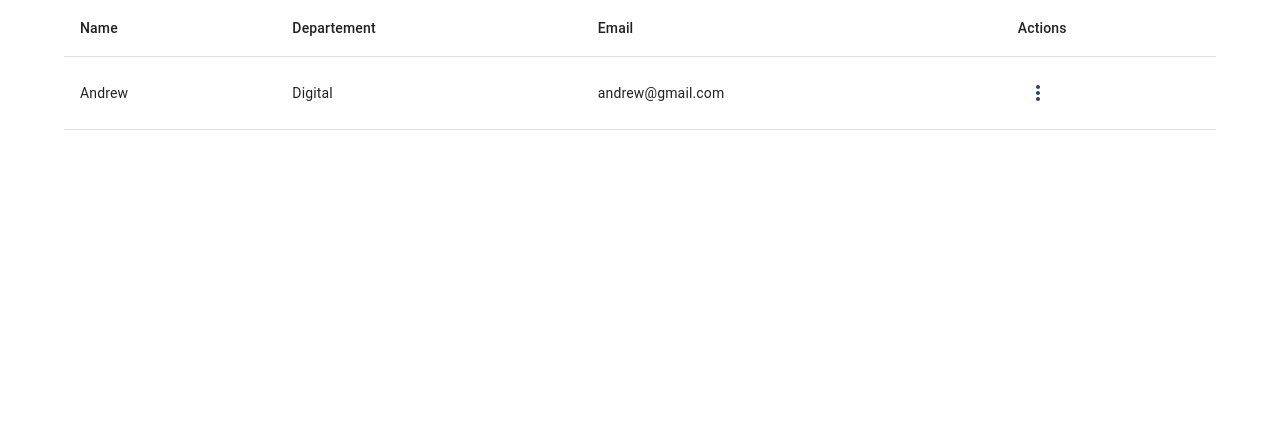
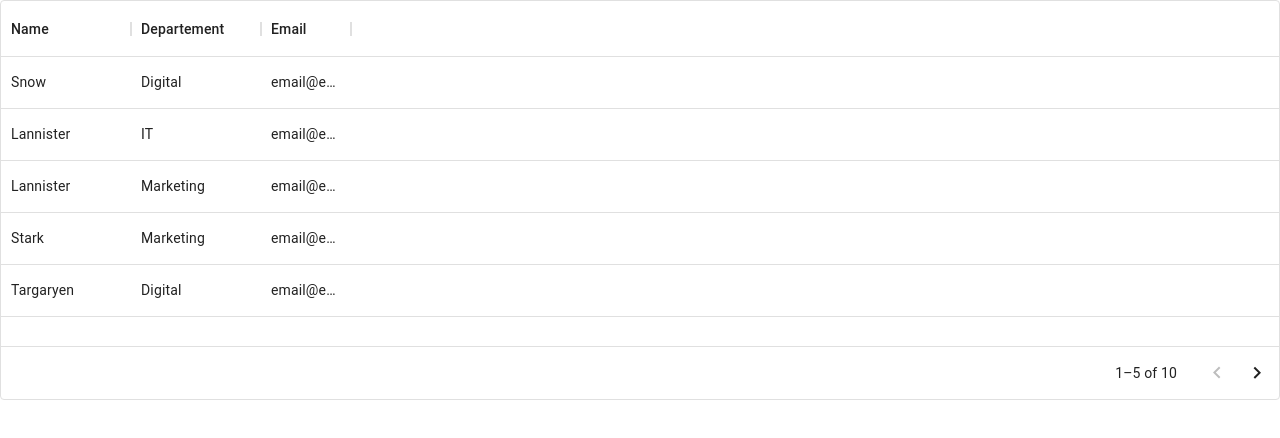
Before and after one commit to Andrew-Dupre/Job_Portal, a React (Create React App) app: page / in a window 1280 px wide. Shown: the top 438 px of the page. Built offline with nearby package versions, Linux system fonts and the light colour scheme.

Commit message:
Datagrid

```diff
--- a/package.json
+++ b/package.json
@@ -10,6 +10,7 @@
     "@mui/material": "^5.9.0",
     "@mui/styled-engine-sc": "^5.8.0",
     "@mui/styles": "^5.9.0",
+    "@mui/x-data-grid": "^5.13.0",
     "@testing-library/jest-dom": "^5.16.4",
     "@testing-library/react": "^13.3.0",
     "@testing-library/user-event": "^13.5.0",
--- a/src/Data/dummy.tsx
+++ b/src/Data/dummy.tsx
@@ -1,25 +1,59 @@
-interface headers {
-  headerName: string;
-  width: number;
-}
+import { GridColDef } from "@mui/x-data-grid";
 
-interface rows {
-  name: string;
-  departement: string;
-  email: string;
-}
-
-export const columns: headers[] = [
-  { headerName: "Name", width: 50 },
-  { headerName: "Departement", width: 80 },
-  { headerName: "Email", width: 80 },
-  { headerName: "Actions", width: 30 },
+export const columns: GridColDef[] = [
+  { field: "name", headerName: "Name", width: 130 },
+  { field: "departement", headerName: "Departement", width: 130 },
+  {
+    field: "email",
+    headerName: "Email",
+    width: 90,
+  },
 ];
 
-export const rows: rows[] = [
+export const rows = [
+  { id: 1, name: "Snow", departement: "Digital", email: "email@example.com" },
+  { id: 2, name: "Lannister", departement: "IT", email: "email@example.com" },
   {
-    name: "Andrew",
+    id: 3,
+    name: "Lannister",
+    departement: "Marketing",
+    email: "email@example.com",
+  },
+  {
+    id: 4,
+    name: "Stark",
+    departement: "Marketing",
+    email: "email@example.com",
+  },
+  {
+    id: 5,
+    name: "Targaryen",
     departement: "Digital",
-    email: "andrew@gmail.com",
+    email: "email@example.com",
+  },
+  {
+    id: 6,
+    name: "Melisandre",
+    departement: "IT",
+    email: "email@example.com",
+  },
+  { id: 7, name: "Clifford", departement: "IT", email: "email@example.com" },
+  {
+    id: 8,
+    name: "Frances",
+    departement: "Digital",
+    email: "email@example.com",
+  },
+  {
+    id: 9,
+    name: "Roxie",
+    departement: "Digital",
+    email: "email@example.com",
+  },
+  {
+    id: 10,
+    name: "Roxie",
+    departement: "Digital",
+    email: "email@example.com",
   },
 ];
--- a/src/Pages/ReviewLine.tsx
+++ b/src/Pages/ReviewLine.tsx
@@ -1,56 +1,19 @@
-import React from "react";
-import Container from "@mui/material/Container";
-import {
-  Table,
-  TableBody,
-  TableCell,
-  TableHead,
-  TableRow,
-  Icon,
-} from "@mui/material";
+import * as React from "react";
+import { DataGrid } from "@mui/x-data-grid";
+import { rows, columns } from "../Data/dummy";
 import MoreVertIcon from "@mui/icons-material/MoreVert";
 import IconButton from "@mui/material/IconButton";
 import { Colors } from "../Styles/colors";
-import { rows, columns } from "../Data/dummy"; //dummy data
 
 export default function ReviewLine() {
   return (
-    <Container>
-      <Table>
-        <TableHead>
-          <TableRow>
-            {columns.map((header) => {
-              return (
-                <TableCell style={{ width: header.width }}>
-                  {header.headerName}
-                </TableCell>
-              );
-            })}
-          </TableRow>
-        </TableHead>
-        <TableBody>
-          {rows.map((row) => {
-            return (
-              <TableRow>
-                <TableCell>{row.name}</TableCell>
-                <TableCell>{row.departement}</TableCell>
-                <TableCell>{row.email}</TableCell>
-                <TableCell>
-                  <IconButton
-                    style={{ color: Colors.primary }}
-                    aria-label="actions"
-                    onClick={() => {
-                      alert("Actions");
-                    }}
-                  >
-                    <MoreVertIcon />
-                  </IconButton>
-                </TableCell>
-              </TableRow>
-            );
-          })}
-        </TableBody>
-      </Table>
-    </Container>
+    <div style={{ height: 400, width: "100%" }}>
+      <DataGrid
+        rows={rows}
+        columns={columns}
+        pageSize={5}
+        rowsPerPageOptions={[5]}
+      />
+    </div>
   );
 }
```
Also changed, not shown: 1 other file (tests, documents, lock files or other folders).
